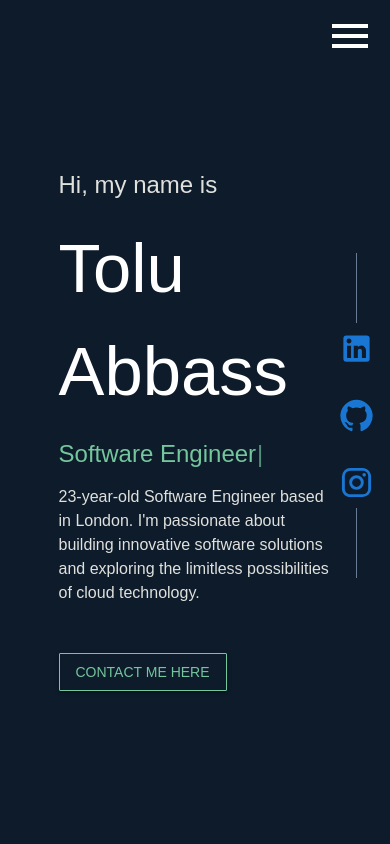
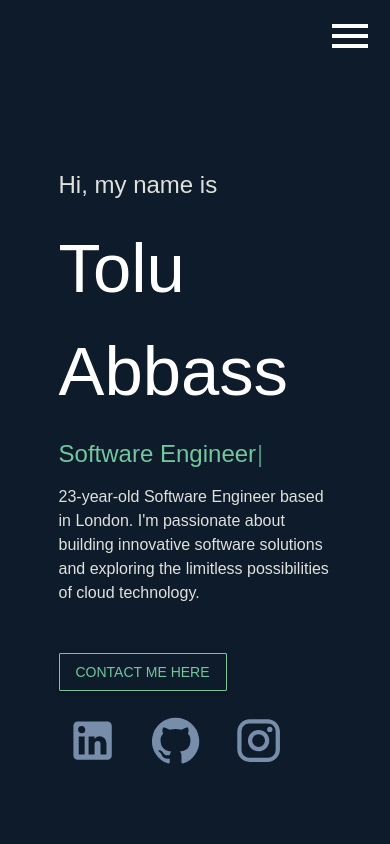
Before and after one commit to Tolu-Creates134/my-resume, a React (Create React App) app: page / in a window 390 px wide. Shown: the top 844 px of the page. Built offline with nearby package versions, Linux system fonts and the light colour scheme; a web font is replaced by a local one.

Commit message:
links to socials nav and made responsive

```diff
--- a/src/App.js
+++ b/src/App.js
@@ -7,7 +7,7 @@ import colors from './styles/colors';
 import Hero from './sections/Hero/Hero';
 import Skills from './sections/Skills/Skills';
 import Projects from './sections/Projects/Projects';
-import Certifications from './sections/Cerifications/Certifications';
+import Certifications from './sections/Certifications/Certifications';
 
 function App() {
   return (
--- a/src/components/SocialNav/SocialsNav.jsx
+++ b/src/components/SocialNav/SocialsNav.jsx
@@ -5,7 +5,7 @@ import LinkedInIcon from '@mui/icons-material/LinkedIn';
 import GitHubIcon from '@mui/icons-material/GitHub';
 import InstagramIcon from '@mui/icons-material/Instagram';
 
-const SocialsNav = () => {
+const SocialsNav = ({direction}) => {
 
 
   return (
@@ -14,15 +14,46 @@ const SocialsNav = () => {
             spacing={2}
             justifyContent='center'
             alignItems='center'
+            direction={direction}
         >
-            <IconButton color='primary' href="https://facebook.com" target="_blank">
-                <LinkedInIcon fontSize="large"/>
+            <IconButton
+                sx={{
+                    color: colors.textSecondary,
+                    '&:hover': {
+                        color: colors.secondary, // Text color on hover
+                    },
+                    transition: 'color 0.6s ease',
+                }}
+                href="https://www.linkedin.com/in/tolu-abbass/"
+                target="_blank"
+            >
+                <LinkedInIcon sx={{ fontSize: '3.2rem' }} fontSize="large"/>
             </IconButton>
-            <IconButton color='primary' href="https://facebook.com" target="_blank">
-                <GitHubIcon fontSize="large"/>
+            <IconButton
+                sx={{
+                    color: colors.textSecondary,
+                    '&:hover': {
+                    color: colors.secondary, // Text color on hover
+                    },
+                    transition: 'color 0.6s ease',
+                }}
+                href="https://github.com/Tolu-Creates134?tab=repositories"
+                target="_blank"
+            >
+                <GitHubIcon sx={{ fontSize: '3.2rem' }} fontSize="large"/>
             </IconButton>
-            <IconButton color='primary' href="https://facebook.com" target="_blank">
-                <InstagramIcon fontSize="large"/>
+            <IconButton
+                sx={{
+                    color: colors.textSecondary,
+                    '&:hover': {
+                        color: colors.secondary, // Text color on hover
+                    },
+                    transition: 'color 0.6s ease',
+                }}
+                href="https://www.instagram.com/everything.dev/"
+                target="_blank"
+            >
+                <InstagramIcon sx={{ fontSize: '3.2rem' }} fontSize="large"/>
             </IconButton>
         </Stack>
     </Box>
--- a/src/sections/Cerifications/Certifications.jsx
+++ b/src/sections/Certifications/Certifications.jsx
@@ -61,7 +61,6 @@ const Certifications = () => {
             </Box>
 
         </Box>
-
     </Box>
 
   )
--- a/src/sections/Hero/Hero.jsx
+++ b/src/sections/Hero/Hero.jsx
@@ -60,11 +60,15 @@ const Hero = () => {
                     I'm passionate about building innovative software solutions and exploring the limitless possibilities of cloud technology.
                 </Typography>
                 <CTA/>
+                <Box sx={{display: {xs: 'block', sm: 'none'}}}>
+                    <SocialsNav direction={'row'}/>
+                </Box>
+
             </Stack>
         </Box>
-        <Box sx={{position: 'fixed',top: '30%',right: '2%'}}>
+        <Box sx={{position: 'fixed',top: '30%',right: '2%', display: {xs: 'none', sm: 'block'}}}>
             <VerticalLine/>
-            <SocialsNav/>
+            <SocialsNav direction={'column'}/>
             <VerticalLine/>
         </Box>
 
--- a/src/sections/Skills/Skills.jsx
+++ b/src/sections/Skills/Skills.jsx
@@ -25,7 +25,7 @@ const Skills = () => {
                 <SectionHeading title={'My Skills'}/>
             </Box>
 
-            <Box sx={{ width: '100%', display: 'flex', flexWrap: 'wrap'}}>
+            <Box sx={{ width: '100%', display: 'flex', flexWrap: 'wrap', gap: '0.5rem'}}>
                 {
                     mySkills.map((skill) => (
                         <Tab key={skill} title={skill} />
```
